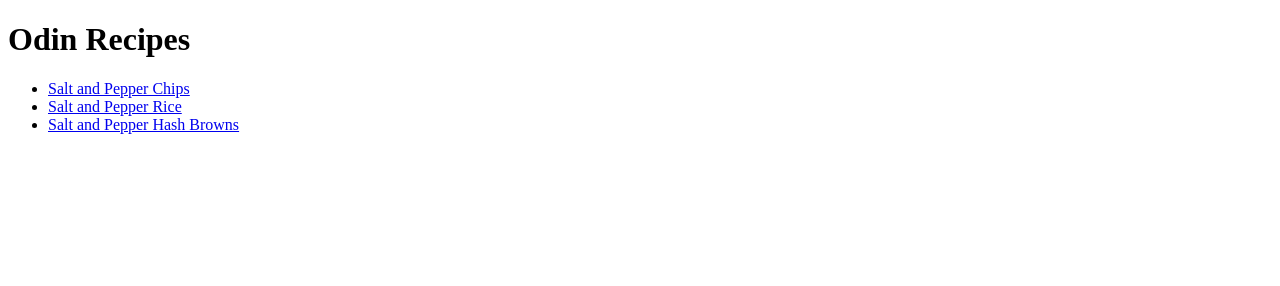
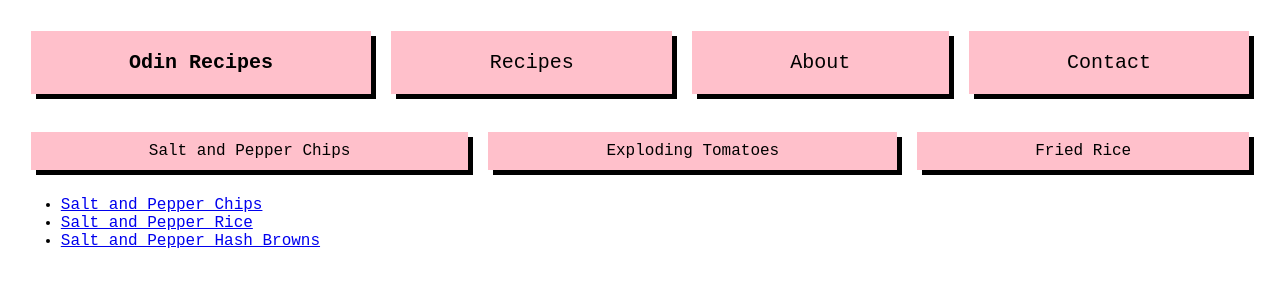
Before and after one commit to william-luke-sharman/odin-recipes, a plain HTML site: page index.html in a window 1280 px wide. Drawn offline with Linux system fonts and the light colour scheme.

Commit message:
feat: update css

```diff
--- a/index.html
+++ b/index.html
@@ -1,11 +1,23 @@
 <!DOCTYPE html>
 <html>
   <head>
+    <link rel="stylesheet" href="style.css">
     <meta charset="UTF-8">
     <title>Odin Recipes</title>
   </head>
   <body>
-    <h1>Odin Recipes</h1>
+    <div class="nav">
+      <p id="logo">Odin Recipes</p>
+      <p>Recipes</p>
+      <p>About</p>
+      <p>Contact</p>
+    </div>
+    <br>
+    <div class="featured">
+      <p class="item">Salt and Pepper Chips</p>
+      <p class="item">Exploding Tomatoes</p>
+      <p class="item">Fried Rice</p>
+    </div>
     <ul>
       <li><a href="./recipes/salt-and-pepper-chips.html">Salt and Pepper Chips</a></li>
       <li><a href="./recipes/salt-and-pepper-rice.html">Salt and Pepper Rice</a></li>
--- a/style.css
+++ b/style.css
@@ -0,0 +1,31 @@
+body {
+    padding: 1%;
+    font-family: 'Courier New', monospace;
+}
+
+.nav, .featured {
+    display: flex;
+    align-items: center;
+    text-align: center;
+}
+
+.nav p, .featured p {
+    background-color: pink;
+    box-shadow: 5px 5px;
+    flex-grow: 1;
+    margin: 10px;
+}
+
+.nav p {
+    padding: 20px;
+    font-size: 20px;
+}
+
+.featured p {
+    padding: 10px;
+    font-size: 16px;
+}
+
+#logo {
+    font-weight: 800;
+}
```
Also changed, not shown: recipes/salt-and-pepper-chips.html (+1 -0 lines).
